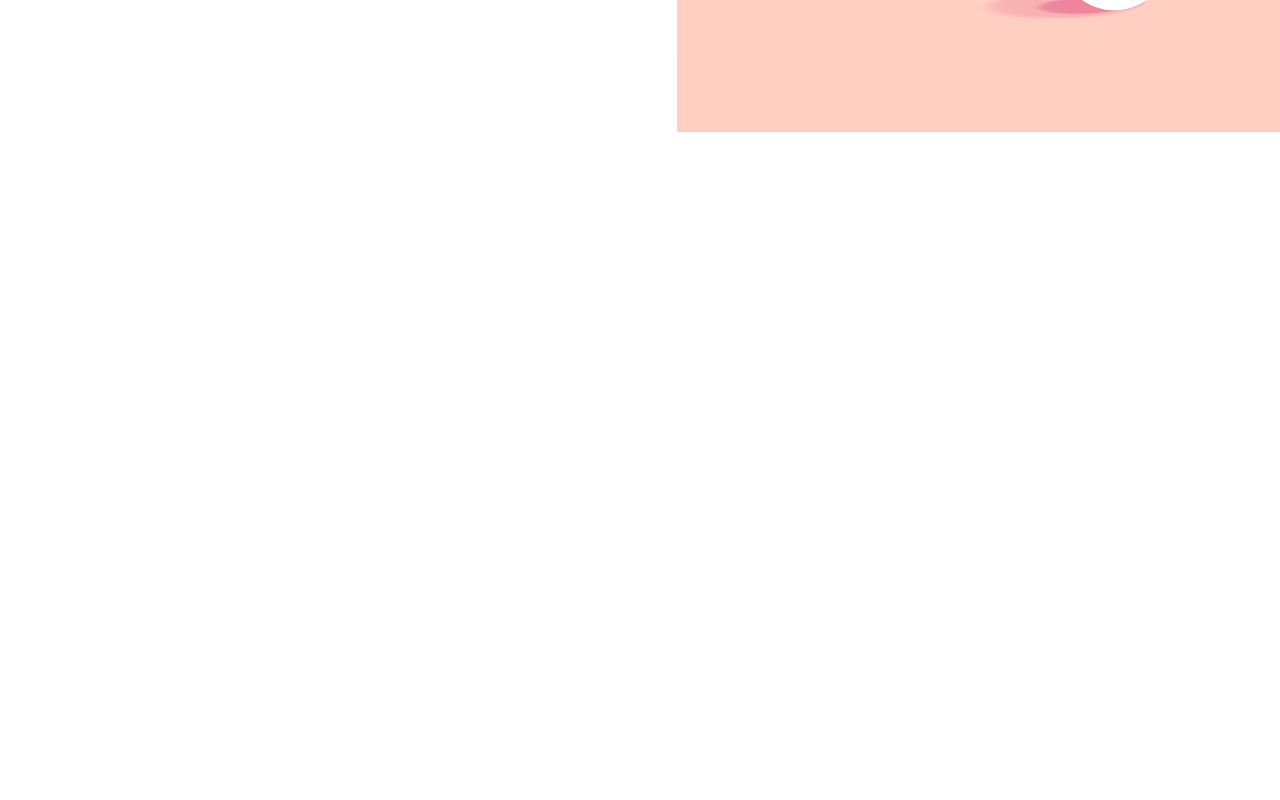
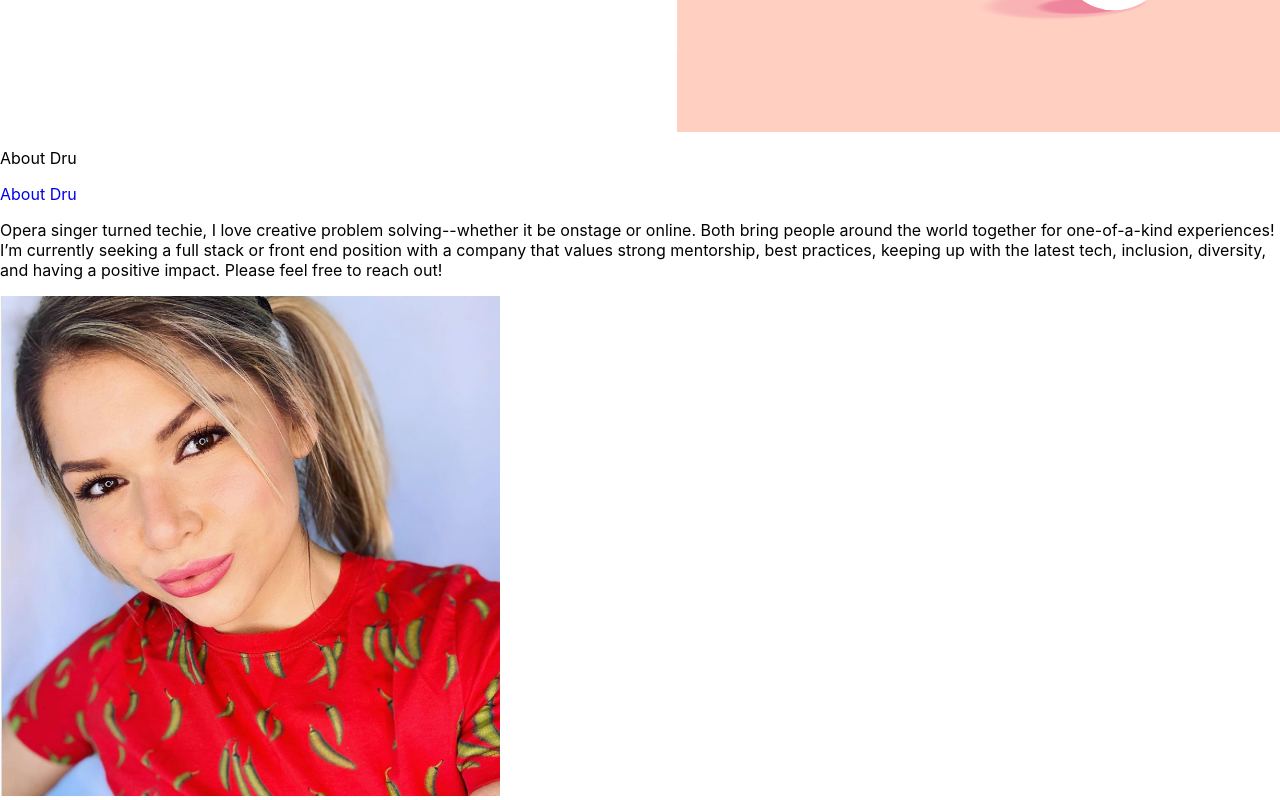
Before and after one commit to Dru-Daniels/dru-portfolio, a React (Create React App) app: page / in a window 1280 px wide. Shown: the part 668-1468 px from the top of the page. Before the commit the page ends 800 px from the top, so only its background shows below. Built offline with nearby package versions, Linux system fonts and the light colour scheme; a web font is replaced by a local one.

Commit message:
Basic structure for Feature section, no styling

```diff
--- a/src/App.js
+++ b/src/App.js
@@ -4,6 +4,7 @@
 
 import Navbar from './layout/Navbar'
 import HeroBanner from './components/HeroBanner'
+import Feature from './components/Feature'
 
 const App = (props) => {
   return (
@@ -11,6 +12,7 @@
       <Router>
         <Navbar />
         <HeroBanner />
+        <Feature/>
       </Router>
     </div>
   );
--- /dev/null
+++ b/src/components/Feature.js
@@ -0,0 +1,20 @@
+import React from 'react'
+import './feature.scss'
+
+const Feature = (props) => {
+
+  return (
+    <section className="feature">
+      <div className="left">
+        <div className="inner transition2">
+          <p className="subtitle">About Dru</p>
+          <a href="/#" className="featured-title">About Dru</a>
+          <p className="featured-desc">Opera singer turned techie, I love creative problem solving--whether it be onstage or online. Both bring people around the world together for one-of-a-kind experiences! I’m currently seeking a full stack or front end position with a company that values strong mentorship, best practices, keeping up with the latest tech, inclusion, diversity, and having a positive impact. Please feel free to reach out!</p>
+        </div>
+      </div>
+      <img className="right transition2 dru-img" src="/DruPic.png" alt="Dru Headshot"></img>
+    </section>
+  )
+}
+
+export default Feature
--- /dev/null
+++ b/src/components/feature.scss
@@ -0,0 +1,3 @@
+.dru-img {
+  max-width: 500px;
+}
```
Also changed, not shown: public/DruPic.png (added).
